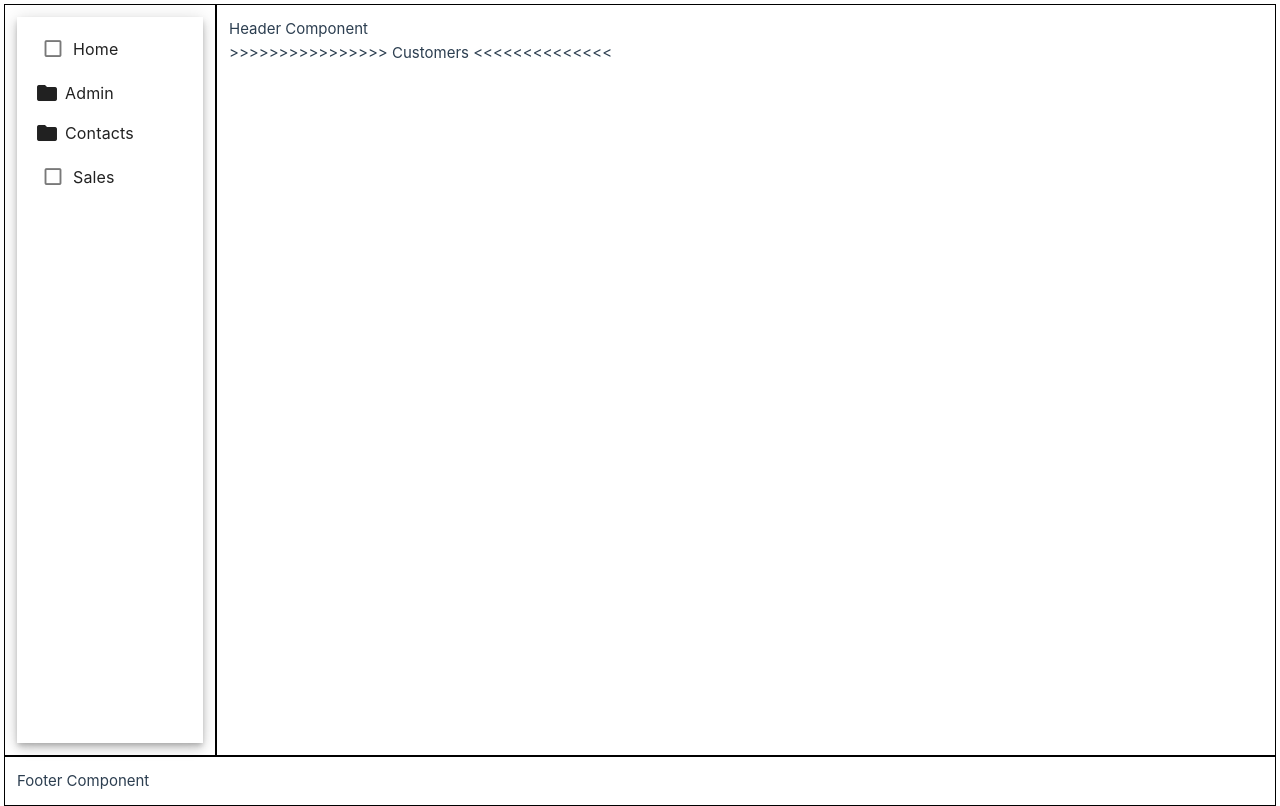
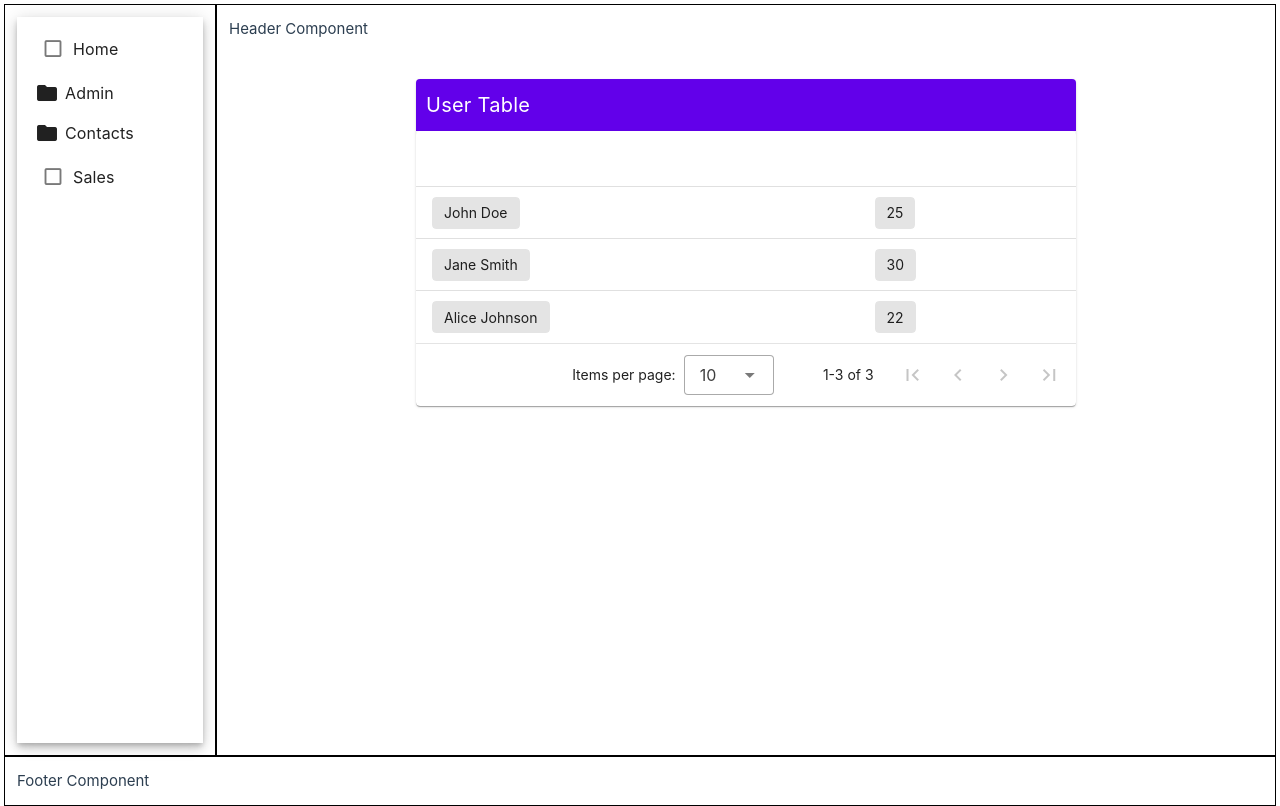
Before and after one commit to zenforall/CRMWithVue, a Vue app: page /customers in a window 1280 px wide. Built offline with nearby package versions, Linux system fonts and the light colour scheme.

Commit message:
Aggiunta la visualizzazione dei Customer

```diff
--- a/src/views/CustomersView.vue
+++ b/src/views/CustomersView.vue
@@ -1,7 +1,203 @@
-<script setup lang="ts" >
+<template>
+    <v-container>
+      <v-row justify="center">
+        <v-col cols="12" md="8">
+          <v-card>
+            <v-card-title>
+              <span class="headline">User Table</span>
+            </v-card-title>
+            <v-data-table
+              :headers="headers"
+              :items="items"
+              item-value="id"
+              class="elevation-1"
+            >
+              <template v-slot:item.name="{ item }">
+                <div v-if="!editingCell || editingCell.rowId !== item.id || editingCell.field !== 'name'">
+                  <v-chip label @click="enableEditing(item.id, 'name', item.name)" class="cursor-pointer">
+                    {{ item.name }}
+                  </v-chip>
+                </div>
+                <v-row v-else>
+                  <v-col cols="8">
+                    <v-text-field
+                      v-model="editingCell.value"
+                      dense
+                      outlined
+                      label="Edit Name"
+                      :error-messages="nameError"
+                    />
+                  </v-col>
+                  <v-col cols="4" class="d-flex justify-center align-center">
+                    <v-btn icon color="green" @click="confirmEditing(item)">
+                      <v-icon>mdi-check</v-icon>
+                    </v-btn>
+                    <v-btn icon color="red" @click="cancelEditing">
+                      <v-icon>mdi-close</v-icon>
+                    </v-btn>
+                  </v-col>
+                </v-row>
+              </template>
 
+              <template v-slot:item.age="{ item }">
+                <div v-if="!editingCell || editingCell.rowId !== item.id || editingCell.field !== 'age'">
+                  <v-chip label @click="enableEditing(item.id, 'age', item.age)" class="cursor-pointer">
+                    {{ item.age }}
+                  </v-chip>
+                </div>
+                <v-row v-else>
+                  <v-col cols="8">
+                    <v-text-field
+                      v-model="editingCell.value"
+                      dense
+                      outlined
+                      label="Edit Age"
+                      type="number"
+                      :error-messages="ageError"
+                    />
+                  </v-col>
+                  <v-col cols="4" class="d-flex justify-center align-center">
+                    <v-btn icon color="green" @click="confirmEditing(item)">
+                      <v-icon>mdi-check</v-icon>
+                    </v-btn>
+                    <v-btn icon color="red" @click="cancelEditing">
+                      <v-icon>mdi-close</v-icon>
+                    </v-btn>
+                  </v-col>
+                </v-row>
+              </template>
+            </v-data-table>
+          </v-card>
+        </v-col>
+      </v-row>
+    </v-container>
+</template>
+
+<script lang="ts">
+import { defineComponent, ref } from 'vue';
+
+interface Item {
+  id: number;
+  name: string;
+  age: number;
+}
+
+export default defineComponent({
+  name: 'EditableTable',
+  setup() {
+    const headers = ref([
+      { text: 'Name', value: 'name' },
+      { text: 'Age', value: 'age' },
+    ]);
+
+    const items = ref<Item[]>([
+      { id: 1, name: 'John Doe', age: 25 },
+      { id: 2, name: 'Jane Smith', age: 30 },
+      { id: 3, name: 'Alice Johnson', age: 22 },
+    ]);
+
+    // Stato per la cella in modifica
+    const editingCell = ref<{ rowId: number; field: keyof Item; value: any } | null>(null);
+
+    // Errori di validazione
+    const nameError = ref<string | null>(null);
+    const ageError = ref<string | null>(null);
+
+    // Funzione per abilitare la modifica della cella
+    const enableEditing = (rowId: number, field: keyof Item, value: any) => {
+      editingCell.value = { rowId, field, value };
+      // Reset degli errori quando si entra in modalità modifica
+      if (field === 'name') nameError.value = null;
+      if (field === 'age') ageError.value = null;
+    };
+
+    // Funzione per confermare la modifica
+    const confirmEditing = (item: Item) => {
+      if (validateInput()) {
+        if (editingCell.value) {
+          const { rowId, field, value } = editingCell.value;
+          let itemToUpdate : Item | undefined;
+
+          itemToUpdate = items.value.find((i) => i.id === rowId);
+          if (itemToUpdate) {
+            itemToUpdate[field] = value;
+          }
+          editingCell.value = null;
+        }
+      }
+    };
+
+    // Funzione per annullare la modifica
+    const cancelEditing = () => {
+      editingCell.value = null;
+    };
+
+    // Funzione di validazione
+    const validateInput = (): boolean => {
+      if (editingCell.value) {
+        const { field, value } = editingCell.value;
+        if (field === 'name' && (!value || value.length < 3)) {
+          nameError.value = 'Name must be at least 3 characters.';
+          return false;
+        }
+        if (field === 'age' && (isNaN(value) || value < 18 || value > 100)) {
+          ageError.value = 'Age must be a number between 18 and 100.';
+          return false;
+        }
+      }
+      return true;
+    };
+
+    return {
+      headers,
+      items,
+      editingCell,
+      enableEditing,
+      confirmEditing,
+      cancelEditing,
+      nameError,
+      ageError,
+    };
+  },
+});
 </script>
 
-<template>
-    >>>>>>>>>>>>>>>> Customers <<<<<<<<<<<<<<
-</template>
+<style scoped>
+.v-chip {
+  cursor: pointer;
+}
+
+.v-btn {
+  margin-left: 10px;
+}
+
+.v-row {
+  margin-top: 10px;
+}
+
+.v-card {
+  background-color: #f9f9f9;
+}
+
+.v-card-title {
+  background-color: #6200ea;
+  color: white;
+  font-weight: 600;
+  padding: 10px;
+}
+
+.v-btn.icon {
+  width: 36px;
+  height: 36px;
+  border-radius: 50%;
+}
+
+.v-btn.icon:hover {
+  background-color: #6200ea;
+  color: white;
+}
+
+.v-text-field {
+  max-width: 100%;
+}
+</style>
```
